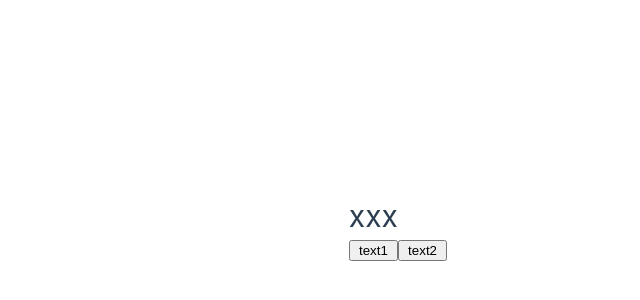
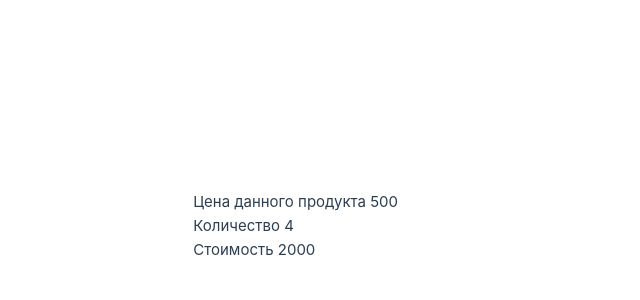
Before and after one commit to AvagyanDavid/Vue3Base, a Vue app in the folder Vue/: page / in a window 1280 px wide. Shown: the part 174-474 px from the top of the page, without its empty margins (242-882 px from the left). Built offline with nearby package versions, Linux system fonts and the light colour scheme.

Commit message:
computed properties

```diff
--- a/Vue/src/App.vue
+++ b/Vue/src/App.vue
@@ -1,27 +1,25 @@
 <script>
 export default {
     data() {
-	    return{
-        text : 'xxx',
-      }
+	    return {
+		    cost: '500',
+		    amount: '4',
+	    }
     },
-  methods: {
-    change1: function() {
-
-      this.text = 'молодец, ты изменил текст';
-    },
-    change2: function() {
-      this.text = 'ВАААУУ ТЫ МОГ ЕЩЁ РАЗ ИЗМЕНИТЬ ТЕКСТ, ДА ТЫ ЛУЧШИЙ';
-    }
+  computed: {
+	  price: function() {
+		  return this.cost * this.amount;
+	  }
   }
 }
 </script>
 
 <template>
-  <h1> {{text}} </h1>
+  <p>Цена данного продукта {{ cost }}</p>
   <br>
-  <button @click="change1">text1</button>
-  <button @click="change2">text2</button>
+	<p>Количество {{ amount }}</p>
+  <br>
+	<p>Стоимость {{ price }}</p>
 </template>
 
 <style scoped>
```
